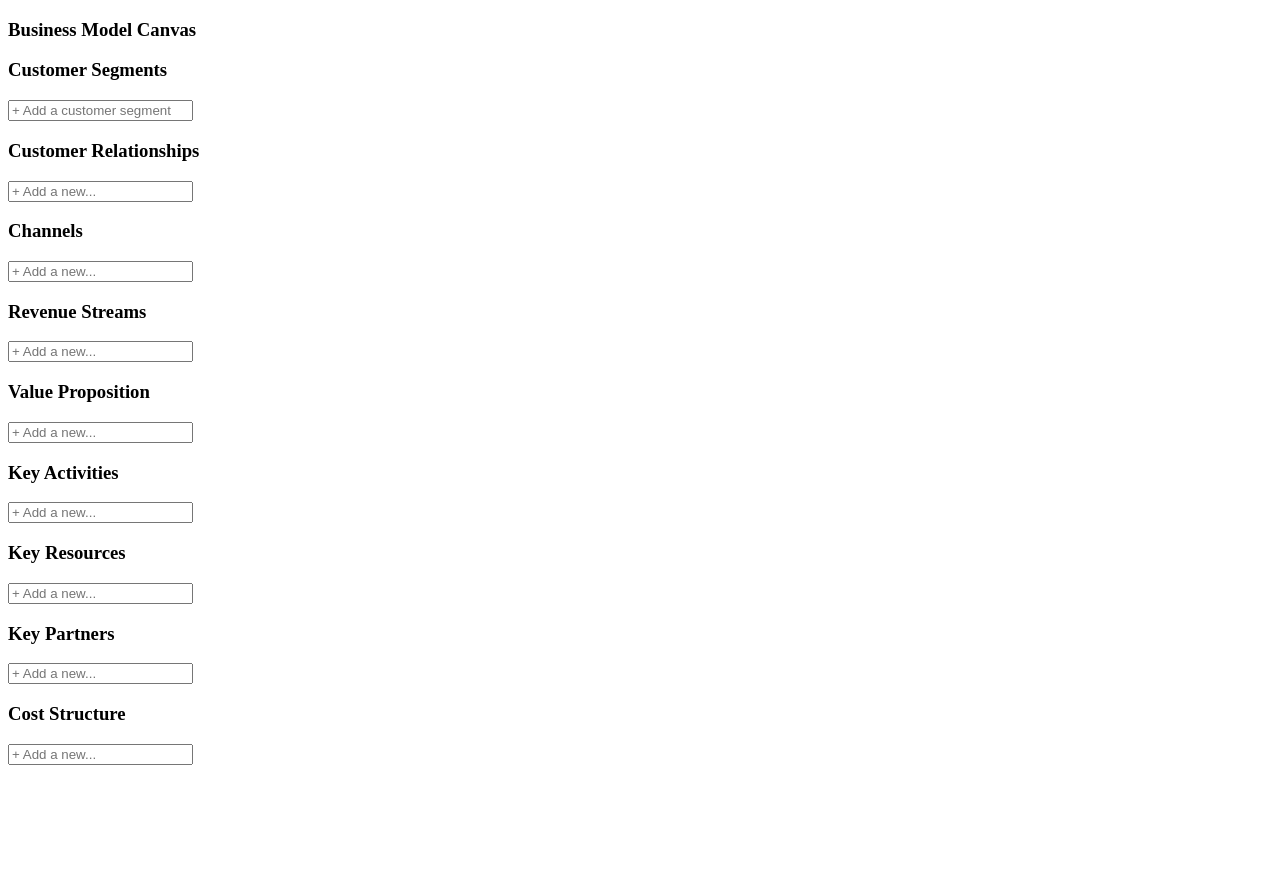
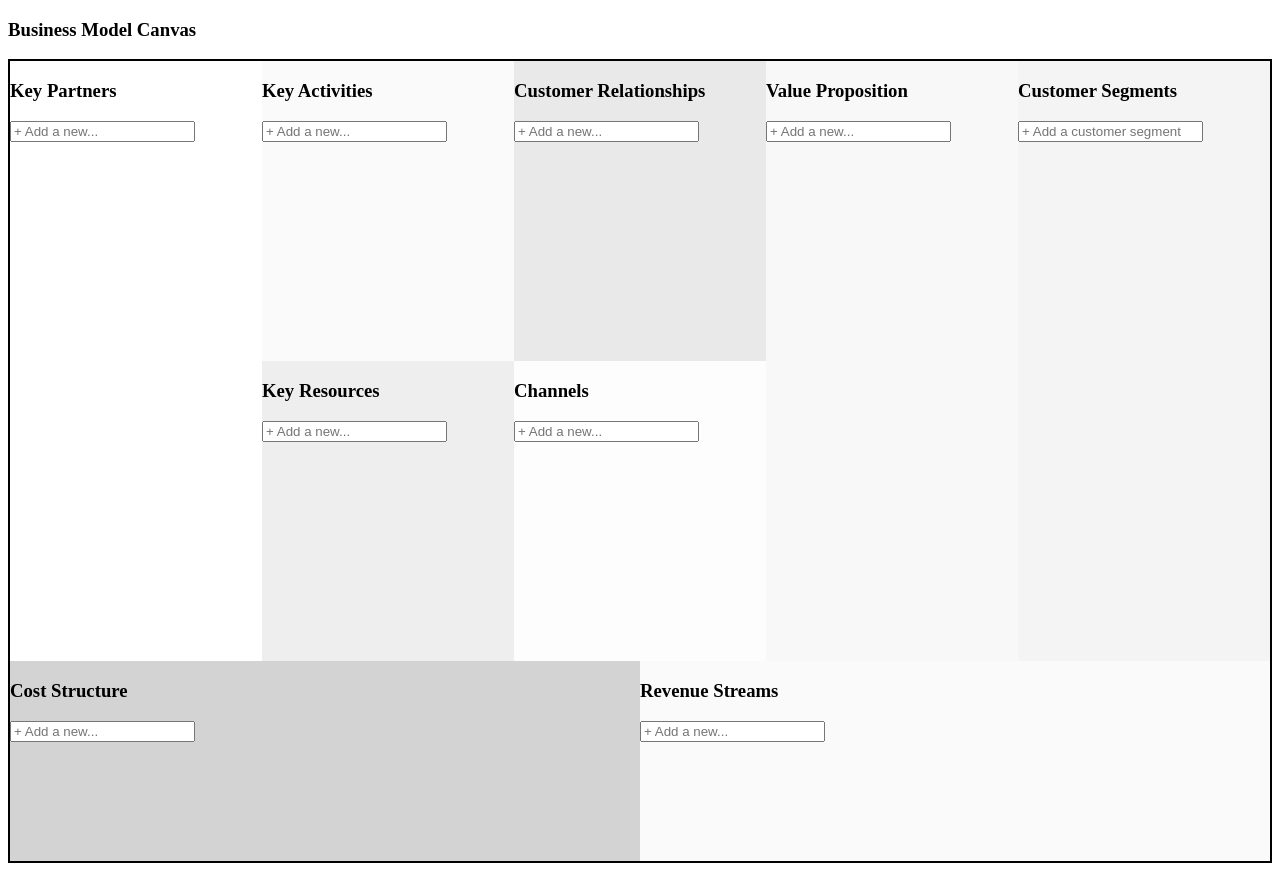
Before and after one commit to colinmegill/canvas, a plain HTML site: page index.html in a window 1280 px wide. Before the commit the page ends 800 px from the top, so only its background shows below. Drawn offline with nearby package versions, Linux system fonts and the light colour scheme; a script that the page names is missing.

Commit message:
initial float layout is working

```diff
--- a/index.html
+++ b/index.html
@@ -2,16 +2,71 @@
 <html>
 <head>
 	<style type="text/css">
-		#theTodoEl {
-			background-color: lightblue;
+
+    #container {
+      border: 2px solid black;
+      height: 800px;
     }
-    .hour {
+
+    #segments {
+      background-color: rgb(244, 244, 244);
+      width: 20%;
+      height: 75%;
+      float: right;
+    }
+    #relationships {
+      background-color: rgb(233, 233, 233);
+      width: 20%;
+      height: 37.5%;
+      float: right;
+    }
+    #channels{
+      background-color: rgb(253, 253, 253);
+      width: 20%;
+      height: 37.5%;
+      float: right;
+    }
+    #revenue{
+      background-color: rgb(250, 250, 250);
+      width: 50%;
+      height: 25%;
+      float: right;
+    }
+    #valueProp{
+      background-color: rgb(248, 248, 248);
+      height: 75%;
+      width: 20%;
+      float: right;
+    }
+    #activities{
+      background-color: rgb(250, 250, 250);
+      height: 37.5%;
+      width: 20%;
+      float: left;
+    }
+    #resources{
+      background-color: rgb(238, 238, 238);
+      height: 37.5%;
+      width: 20%;
+
+      float: left
+    }
+    #partners{
+      height: 75%;
+      width: 20%;
+      float: left;
+    }
+    #costs{
       background-color: lightgrey;
-      width: 600px;
-      height: 150px;
-      margin-bottom: 20px;
+      height: 25%;
+      width: 50%;
+
+      float: left;
     }
+
+
   </style>
+
 
 </head>
 <body>
@@ -23,10 +78,24 @@
 
 <div id="container"> <!-- container -->
 
+  <div id="partners">
+    <h3 class="box_heading"> Key Partners </h3>
+    <form class="boxForm" id="partnersForm">
+      <input  name="title" type="text" placeholder="+ Add a new...">
+    </form>
+  </div>
+
   <div id="segments">
     <h3 class="box_heading"> Customer Segments </h3>
     <form class="boxForm" id="segmentsForm">
       <input  name="title" type="text" placeholder="+ Add a customer segment">
+    </form>
+  </div>
+
+   <div id="valueProp">
+    <h3 class="box_heading"> Value Proposition </h3>
+    <form class="boxForm" id="valuePropForm">
+      <input  name="title" type="text" placeholder="+ Add a new...">
     </form>
   </div>
 
@@ -37,26 +106,7 @@
     </form>
   </div>
 
-  <div id="channels">
-    <h3 class="box_heading"> Channels </h3>
-    <form class="boxForm" id="channelsForm">
-      <input  name="title" type="text" placeholder="+ Add a new...">
-    </form>
-  </div>
 
-  <div id="revenue">
-    <h3 class="box_heading"> Revenue Streams </h3>
-    <form class="boxForm" id="revenueForm">
-      <input  name="title" type="text" placeholder="+ Add a new...">
-    </form>
-  </div>
-
-  <div id="valueProp">
-    <h3 class="box_heading"> Value Proposition </h3>
-    <form class="boxForm" id="valuePropForm">
-      <input  name="title" type="text" placeholder="+ Add a new...">
-    </form>
-  </div>
 
   <div id="activities">
     <h3 class="box_heading"> Key Activities </h3>
@@ -72,9 +122,9 @@
     </form>
   </div>
 
-  <div id="partners">
-    <h3 class="box_heading"> Key Partners </h3>
-    <form class="boxForm" id="partnersForm">
+  <div id="channels">
+    <h3 class="box_heading"> Channels </h3>
+    <form class="boxForm" id="channelsForm">
       <input  name="title" type="text" placeholder="+ Add a new...">
     </form>
   </div>
@@ -86,7 +136,12 @@
     </form>
   </div>
 
-
+ <div id="revenue">
+    <h3 class="box_heading"> Revenue Streams </h3>
+    <form class="boxForm" id="revenueForm">
+      <input  name="title" type="text" placeholder="+ Add a new...">
+    </form>
+  </div>
 
 
 </div> <!-- container -->
@@ -97,5 +152,17 @@
 <script type="text/javascript" src="http://cdnjs.cloudflare.com/ajax/libs/backbone.js/1.0.0/backbone-min.js"></script>
 <script type="text/javascript" src="businessmodel.js"></script>
 <script type="text/javascript" src="http://cdnjs.cloudflare.com/ajax/libs/handlebars.js/1.0.0-rc.3/handlebars.min.js"></script>
+
+
+<script type="text/javascript">
+
+$(document).ready(function(){
+  $('div').click(function(){
+    $(this).({'background-color':'red'})
+  })
+})
+
+</script>
+
 </body>
 </html>
```
Lines whose indentation alone changed are shown as unchanged.
